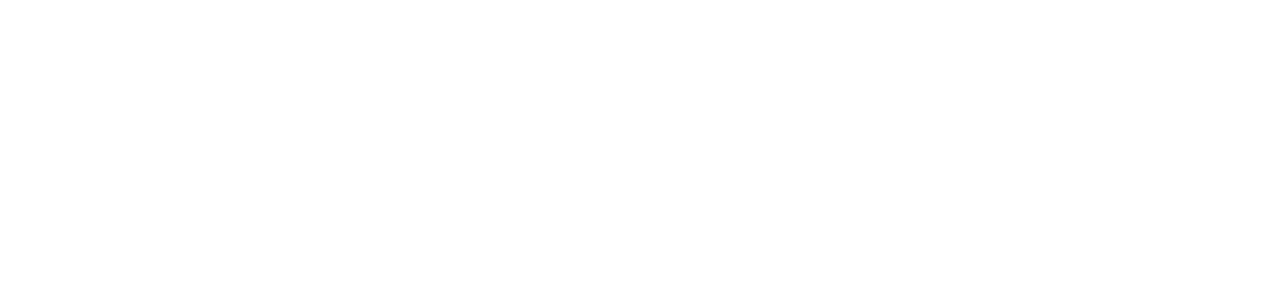
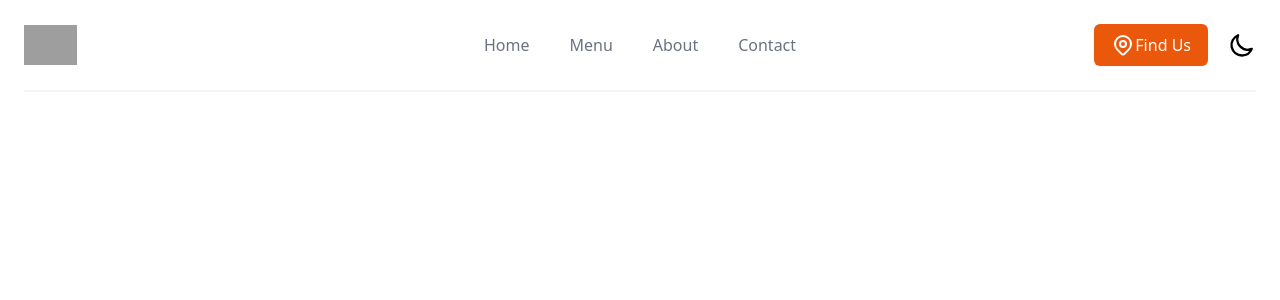
Before and after one commit to johnweland/aroi-next, a Next.js app: page / in a window 1280 px wide. Shown: the top 300 px of the page. Built offline with nearby package versions, Linux system fonts and the light colour scheme; grey boxes are pictures that could not be loaded.

Commit message:
began navigation and darkmode

```diff
--- a/components/navbar.tsx
+++ b/components/navbar.tsx
@@ -0,0 +1,180 @@
+import { Fragment } from 'react'
+import { Popover, Transition } from '@headlessui/react'
+import { useState, useEffect } from 'react'
+import  { useTheme } from "next-themes";
+
+import {
+    HomeIcon,
+    MenuAlt1Icon,
+    ChatAltIcon,
+    LocationMarkerIcon,
+    MenuIcon,
+    ShieldCheckIcon,
+    SunIcon,
+    MoonIcon,
+    XIcon,
+} from '@heroicons/react/outline'
+
+const navItems = [
+    {
+        name: 'Home',
+        description: 'Get a better understanding of where your traffic is coming from.',
+        href: '#',
+        icon: HomeIcon,
+    },
+    {
+        name: 'Menu',
+        description: 'Speak directly to your customers in a more meaningful way.',
+        href: '#',
+        icon: MenuAlt1Icon,
+    },
+    { name: 'About', description: "Your customers' data will be safe and secure.", href: '#', icon: ShieldCheckIcon },
+    {
+        name: 'Contact',
+        description: "Connect with third-party tools that you're already using.",
+        href: '#',
+        icon: ChatAltIcon,
+    },
+]
+
+
+const NavBar = () => {
+    const [mounted, setMounted] = useState(false);
+    const {systemTheme, theme, setTheme} = useTheme();
+    useEffect(()=> setMounted(true), [])
+    const renderThemeToggle = () => {
+        if (!mounted) return null;
+
+        const currentTheme = theme === 'system' ? systemTheme : theme;
+
+        if (currentTheme === 'dark') {
+            return (
+                <SunIcon
+                    className='ml-5 w-7 h-7'
+                    role="banner"
+                    onClick={() => setTheme('light')}
+                />
+            )
+        } else {
+            return (
+                <MoonIcon
+                    className='ml-5 w-7 h-7'
+                    role="banner"
+                    onClick={() => setTheme('dark')}
+                />
+            )
+        }
+    }
+
+    return (
+        <Popover className="relative bg-white dark:bg-gray-900">
+            <div className="max-w-7xl mx-auto px-4 sm:px-6">
+                <div className="flex justify-between items-center border-b-2 border-gray-100 py-6 md:justify-start md:space-x-10">
+                    <div className="flex justify-start lg:w-0 lg:flex-1">
+                        <a href="#">
+                            <span className="sr-only">Workflow</span>
+                            <img
+                                className="h-8 w-auto sm:h-10"
+                                src="https://tailwindui.com/img/logos/workflow-mark-orange-600.svg"
+                                alt=""
+                            />
+                        </a>
+                    </div>
+                    <div className="-mr-2 -my-2 md:hidden">
+                        <Popover.Button className="bg-white rounded-md p-2 inline-flex items-center justify-center text-gray-400 hover:text-gray-500 hover:bg-gray-100 focus:outline-none focus:ring-2 focus:ring-inset focus:ring-orange-500">
+                            <span className="sr-only">Open menu</span>
+                            <MenuIcon className="h-6 w-6" aria-hidden="true" />
+                        </Popover.Button>
+                    </div>
+                    <Popover.Group as="nav" className="hidden md:flex space-x-10">
+                        <a href="#" className="text-base font-medium text-gray-500 hover:text-gray-900">
+                            Home
+                        </a>
+
+                        <a href="#" className="text-base font-medium text-gray-500 hover:text-gray-900">
+                            Menu
+                        </a>
+                        <a href="#" className="text-base font-medium text-gray-500 hover:text-gray-900">
+                            About
+                        </a>
+                        <a href="#" className="text-base font-medium text-gray-500 hover:text-gray-900">
+                            Contact
+                        </a>
+
+                    </Popover.Group>
+                    <div className="hidden md:flex items-center justify-end md:flex-1 lg:w-0">
+                        <a
+                            href="#"
+                            className="ml-8 whitespace-nowrap inline-flex items-center justify-center px-4 py-2 border border-transparent rounded-md shadow-sm text-base font-medium text-white bg-orange-600 hover:bg-orange-700"
+                        >
+                            <LocationMarkerIcon className="flex-shrink-0 h-6 w-6 text-white" aria-hidden="true" />
+                            Find Us
+                        </a>
+                        {renderThemeToggle()}
+                    </div>
+                </div>
+            </div>
+
+            <Transition
+                as={Fragment}
+                enter="duration-200 ease-out"
+                enterFrom="opacity-0 scale-95"
+                enterTo="opacity-100 scale-100"
+                leave="duration-100 ease-in"
+                leaveFrom="opacity-100 scale-100"
+                leaveTo="opacity-0 scale-95"
+            >
+                <Popover.Panel focus className="absolute top-0 inset-x-0 p-2 transition transform origin-top-right md:hidden">
+                    <div className="rounded-lg shadow-lg ring-1 ring-black ring-opacity-5 bg-white divide-y-2 divide-gray-50">
+                        <div className="pt-5 pb-6 px-5">
+                            <div className="flex items-center justify-between">
+                                <div>
+                                    <img
+                                        className="h-8 w-auto"
+                                        src="https://tailwindui.com/img/logos/workflow-mark-orange-600.svg"
+                                        alt="Workflow"
+                                    />
+                                </div>
+                                <div className="-mr-2">
+                                    <Popover.Button className="bg-white rounded-md p-2 inline-flex items-center justify-center text-gray-400 hover:text-gray-500 hover:bg-gray-100 focus:outline-none focus:ring-2 focus:ring-inset focus:ring-orange-500">
+                                        <span className="sr-only">Close menu</span>
+                                        <XIcon className="h-6 w-6" aria-hidden="true" />
+                                    </Popover.Button>
+                                </div>
+                            </div>
+                            <div className="mt-6">
+                                <nav className="grid gap-y-8">
+                                    {navItems.map((item) => (
+                                        <a
+                                            key={item.name}
+                                            href={item.href}
+                                            className="-m-3 p-3 flex items-center rounded-md hover:bg-gray-50"
+                                        >
+                                            <item.icon className="flex-shrink-0 h-6 w-6 text-orange-600" aria-hidden="true" />
+                                            <span className="ml-3 text-base font-medium text-gray-900">{item.name}</span>
+                                        </a>
+                                    ))}
+                                </nav>
+                            </div>
+                        </div>
+                        <div className="py-6 px-5 space-y-6">
+
+                            <div>
+                                <a
+                                    href="#"
+                                    className="w-full flex items-center justify-center px-4 py-2 border border-transparent rounded-md shadow-sm text-base font-medium text-white bg-orange-600 hover:bg-orange-700"
+                                >
+                                    <LocationMarkerIcon className="flex-shrink-0 h-6 w-6 text-white" aria-hidden="true" />
+                                    Find Us
+                                </a>
+                                {renderThemeToggle()}
+                            </div>
+                        </div>
+                    </div>
+                </Popover.Panel>
+            </Transition>
+        </Popover>
+    )
+}
+
+export default NavBar;
--- a/package.json
+++ b/package.json
@@ -9,7 +9,10 @@
     "lint": "next lint"
   },
   "dependencies": {
+    "@headlessui/react": "^1.5.0",
+    "@heroicons/react": "^1.0.6",
     "next": "12.1.0",
+    "next-themes": "^0.1.1",
     "react": "17.0.2",
     "react-dom": "17.0.2"
   },
--- a/pages/_app.tsx
+++ b/pages/_app.tsx
@@ -1,8 +1,13 @@
 import '../styles/globals.css'
 import type { AppProps } from 'next/app'
+import { ThemeProvider } from 'next-themes'
 
 function AroiApp({ Component, pageProps }: AppProps) {
-  return <Component {...pageProps} />
+  return (
+    <ThemeProvider enableSystem={true} attribute="class">
+      <Component {...pageProps} />
+    </ThemeProvider>
+  )
 }
 
 export default AroiApp
--- /dev/null
+++ b/pages/_document.tsx
@@ -0,0 +1,13 @@
+import { Html, Head, Main, NextScript } from 'next/document'
+
+export default function Document() {
+  return (
+    <Html lang="en">
+      <Head />
+      <body className="bg-white dark:bg-gray-900">
+        <Main />
+        <NextScript />
+      </body>
+    </Html>
+  )
+}
--- a/pages/index.tsx
+++ b/pages/index.tsx
@@ -3,9 +3,10 @@
 import Image from 'next/image'
 import styles from '../styles/Home.module.css'
 
+import NavBar from '../components/navbar'
 const Home: NextPage = () => {
   return (
-    <></>
+    <NavBar />
   )
 }
 
--- a/tailwind.config.js
+++ b/tailwind.config.js
@@ -1,4 +1,5 @@
 module.exports = {
+  darkMode: 'class',
   content: [
     "./pages/**/*.{js,ts,jsx,tsx}",
     "./components/**/*.{js,ts,jsx,tsx}",
```
Also changed, not shown: 1 other file (tests, documents, lock files or other folders).
